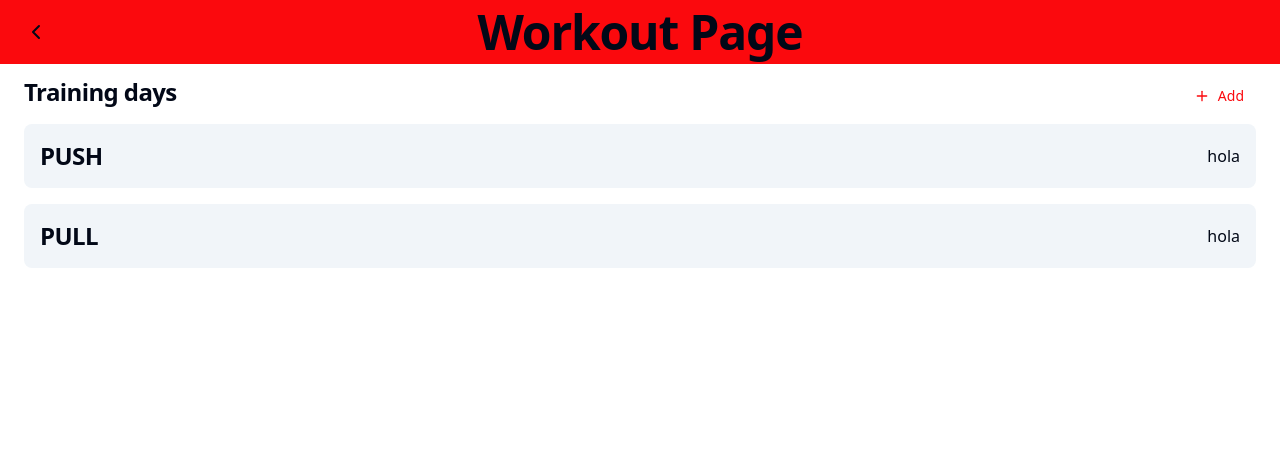
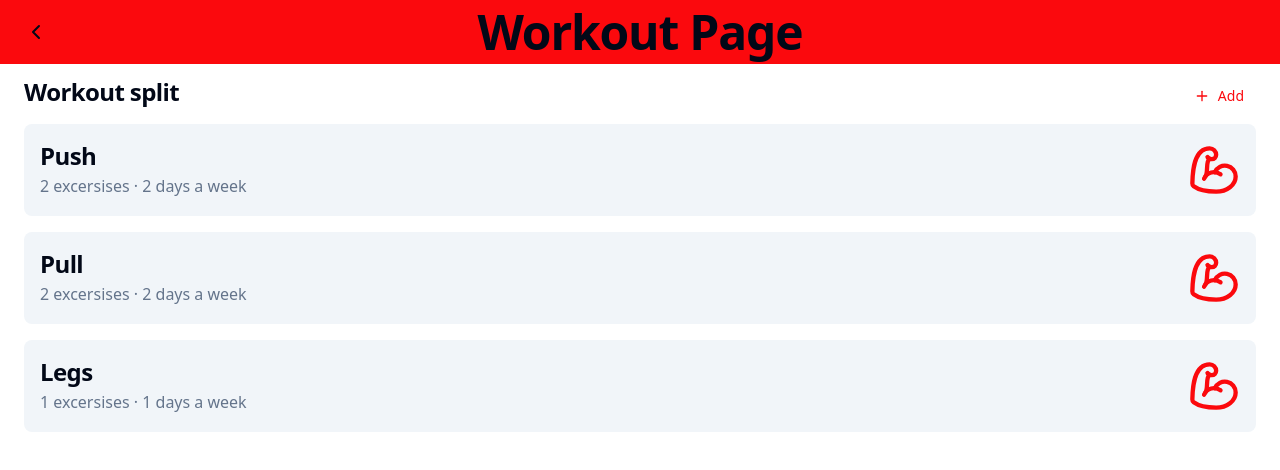
Before and after one commit to ivomiyashiro/gymtrack, a React (Vite) app in the folder apps/web/: page /routines/1/workouts in a window 1280 px wide. Shown: the top 470 px of the page. Built offline with nearby package versions, Linux system fonts and the light colour scheme.

Commit message:
chore: add workout card

```diff
--- a/apps/web/src/components/cards/routine-card.tsx
+++ b/apps/web/src/components/cards/routine-card.tsx
@@ -8,7 +8,7 @@ import { Card, TypographyH3 } from "@/components";
 export const RoutineCard = ({ routine }: { routine: Routine }) => {
   const navigate = useNavigate();
 
-  const handleClick = () => navigate(`/routines/${routine.routineId}`);
+  const handleClick = () => navigate(`/routines/${routine.routineId}/workouts`);
 
   const handleEdit = () => navigate(`/routines/${routine.routineId}/edit`);
 
--- a/apps/web/src/components/cards/workout-card.tsx
+++ b/apps/web/src/components/cards/workout-card.tsx
@@ -2,7 +2,8 @@ import { useNavigate } from "react-router";
 
 import { Workout } from "@/types";
 
-import { Card, TypographyH3 } from "@/components";
+import { Card, TypographyH3, TypographyP } from "@/components";
+import { BicepsFlexedIcon } from "lucide-react";
 
 export const WorkoutCard = ({
   routineId,
@@ -29,8 +30,14 @@ export const WorkoutCard = ({
       onEdit={handleEdit}
       onDelete={handleDelete}
     >
-      <TypographyH3>{workout.name}</TypographyH3>
-      hola
+      <div>
+        <TypographyH3>{workout.name}</TypographyH3>
+        <TypographyP className="text-muted-foreground">
+          {workout.exercises.length} excersises · {workout.daysPerWeek} days a
+          week
+        </TypographyP>
+      </div>
+      <BicepsFlexedIcon className="text-primary" size={52} />
     </Card>
   );
 };
--- a/apps/web/src/components/forms/workout-form.tsx
+++ b/apps/web/src/components/forms/workout-form.tsx
@@ -1,7 +1,14 @@
 import { Workout } from "@/types";
-import { Form, Input, Label, Checkbox } from "@/components";
-
-const DIAS = ["Mon", "Tue", "Wed", "Thu", "Fri", "Sat", "Sun"];
+import {
+  Form,
+  Input,
+  Label,
+  Select,
+  SelectTrigger,
+  SelectValue,
+  SelectItem,
+  SelectContent,
+} from "@/components";
 
 export const WorkoutForm = ({
   workout,
@@ -22,21 +29,20 @@ export const WorkoutForm = ({
           placeholder="Ex: Push day"
         />
       </div>
-      <div className="flex flex-col gap-6">
-        <Label>Training day(s)</Label>
-        <div className="flex justify-between">
-          {DIAS.map((dia) => (
-            <div
-              key={dia}
-              className="flex flex-col items-center justify-center gap-2"
-            >
-              <Label htmlFor={dia} className="text-xs">
-                {dia}
-              </Label>
-              <Checkbox id={dia} />
-            </div>
-          ))}
-        </div>
+      <div className="flex flex-col gap-2">
+        <Label>Days per week</Label>
+        <Select defaultValue="1">
+          <SelectTrigger>
+            <SelectValue placeholder="" />
+          </SelectTrigger>
+          <SelectContent>
+            <SelectItem value="1">1</SelectItem>
+            <SelectItem value="2">2</SelectItem>
+            <SelectItem value="3">3</SelectItem>
+            <SelectItem value="4">4</SelectItem>
+            <SelectItem value="5">5</SelectItem>
+          </SelectContent>
+        </Select>
       </div>
     </Form>
   );
--- a/apps/web/src/data/workouts.json
+++ b/apps/web/src/data/workouts.json
@@ -2,7 +2,7 @@
   "workouts": [
     {
       "workoutId": 1,
-      "name": "PUSH",
+      "name": "Push",
       "daysPerWeek": 2,
       "notes": "",
       "restBetweenSets": 120,
@@ -65,7 +65,7 @@
     },
     {
       "workoutId": 2,
-      "name": "PULL",
+      "name": "Pull",
       "daysPerWeek": 2,
       "notes": "",
       "restBetweenSets": 120,
@@ -125,6 +125,42 @@
           ]
         }
       ]
+    },
+    {
+      "workoutId": 3,
+      "name": "Legs",
+      "daysPerWeek": 1,
+      "notes": "",
+      "restBetweenSets": 120,
+      "exercises": [
+        {
+          "excerciseId": 1,
+          "name": "Squat",
+          "sets": [
+            {
+              "setId": 1,
+              "reps": {
+                "min": 8,
+                "max": 10
+              }
+            },
+            {
+              "setId": 2,
+              "reps": {
+                "min": 8,
+                "max": 10
+              }
+            },
+            {
+              "setId": 3,
+              "reps": {
+                "min": 8,
+                "max": 10
+              }
+            }
+          ]
+        }
+      ]
     }
   ]
 }
--- a/apps/web/src/router/index.tsx
+++ b/apps/web/src/router/index.tsx
@@ -2,9 +2,9 @@ import { Route, Routes } from "react-router";
 
 import RoutinesPage from "@/router/routines/page";
 import NewRoutine from "@/router/routines/new/page";
-import RoutinePage from "@/router/routines/[routineId]/page";
+import WorkoutsPage from "@/router/routines/[routineId]/workouts/page";
 import EditWorkout from "@/router/routines/[routineId]/edit/page";
-import NewWorkout from "@/router/routines/[routineId]/new-routine/page";
+import NewWorkout from "@/router/routines/[routineId]/workouts/new/page";
 
 const Router = () => {
   return (
@@ -13,10 +13,9 @@ const Router = () => {
         <Route index element={<RoutinesPage />} />
         <Route path="new" element={<NewRoutine />} />
         <Route path=":routineId">
-          <Route index element={<RoutinePage />} />
           <Route path="edit" element={<EditWorkout />} />
           <Route path="workouts">
-            <Route index element={<RoutinePage />} />
+            <Route index element={<WorkoutsPage />} />
             <Route path="new" element={<NewWorkout />} />
           </Route>
         </Route>
--- a/apps/web/src/router/routines/[routineId]/new-routine/page.tsx
+++ b/apps/web/src/router/routines/[routineId]/workouts/new/page.tsx
@@ -1,15 +1,15 @@
 import { useNavigate, useParams } from "react-router";
 import { TypographyH3, WorkoutForm } from "@/components";
 
-const NewRoutine = () => {
+const NewWorkout = () => {
   const navigate = useNavigate();
   const { routineId } = useParams();
 
-  const handleCancel = () => navigate(`/routines/${routineId}`);
+  const handleCancel = () => navigate(`/routines/${routineId}/workouts`);
 
   const handleSubmit = (e: React.FormEvent<HTMLFormElement>) => {
     e.preventDefault();
-    navigate("/routines");
+    navigate(`/routines/${routineId}/workouts`);
   };
 
   return (
@@ -20,4 +20,4 @@ const NewRoutine = () => {
   );
 };
 
-export default NewRoutine;
+export default NewWorkout;
--- a/apps/web/src/router/routines/[routineId]/page.tsx
+++ b/apps/web/src/router/routines/[routineId]/workouts/page.tsx
@@ -8,16 +8,16 @@ import { WorkoutCard, Button, TypographyH3, TypographyP } from "@/components";
 
 import data from "@/data/workouts.json";
 
-const RoutinePage = () => {
+const WorkoutsPage = () => {
   const navigate = useNavigate();
   const { routineId } = useParams();
 
-  const handleClick = () => navigate(`/routines/${routineId}/new-training`);
+  const handleClick = () => navigate(`/routines/${routineId}/workouts/new`);
 
   return (
     <PageLayout title="Workout Page" prevUrl="/routines">
       <div className="flex justify-between">
-        <TypographyH3>Training days</TypographyH3>
+        <TypographyH3>Workout split</TypographyH3>
         <Button
           variant="link"
           size="sm"
@@ -43,17 +43,17 @@ const RoutinePage = () => {
         <div className="absolute left-1/2 top-1/2 flex w-full -translate-x-1/2 -translate-y-1/2 flex-col items-center justify-center">
           <CalendarDaysIcon className="size-16 text-secondary-foreground" />
           <div className="my-6 text-center">
-            <TypographyH3 className="mb-1">Training days</TypographyH3>
+            <TypographyH3 className="mb-1">Workout split</TypographyH3>
             <TypographyP className="text-secondary-foreground">
               Create your workouts separated by days of the week and/or by
               muscle groups
             </TypographyP>
           </div>
-          <Button onClick={handleClick}>Create training days</Button>
+          <Button onClick={handleClick}>Create workout split</Button>
         </div>
       )}
     </PageLayout>
   );
 };
 
-export default RoutinePage;
+export default WorkoutsPage;
--- a/apps/web/src/router/routines/new/page.tsx
+++ b/apps/web/src/router/routines/new/page.tsx
@@ -1,5 +1,5 @@
 import { useNavigate } from "react-router";
-import { WorkoutForm, TypographyH3 } from "@/components";
+import { RoutineForm, TypographyH3 } from "@/components";
 
 const NewRoutine = () => {
   const navigate = useNavigate();
@@ -14,7 +14,7 @@ const NewRoutine = () => {
   return (
     <div className="h-full content-center">
       <TypographyH3>Create new workout</TypographyH3>
-      <WorkoutForm onCancel={handleCancel} onSubmit={handleSubmit} />
+      <RoutineForm onCancel={handleCancel} onSubmit={handleSubmit} />
     </div>
   );
 };
--- a/apps/web/src/router/routines/page.tsx
+++ b/apps/web/src/router/routines/page.tsx
@@ -26,7 +26,7 @@ const RoutinesPage = () => {
         <Button
           variant="secondary"
           className="w-full"
-          onClick={() => navigate("/workouts/new")}
+          onClick={() => navigate("/routines/new")}
         >
           Create new workout
         </Button>
```
